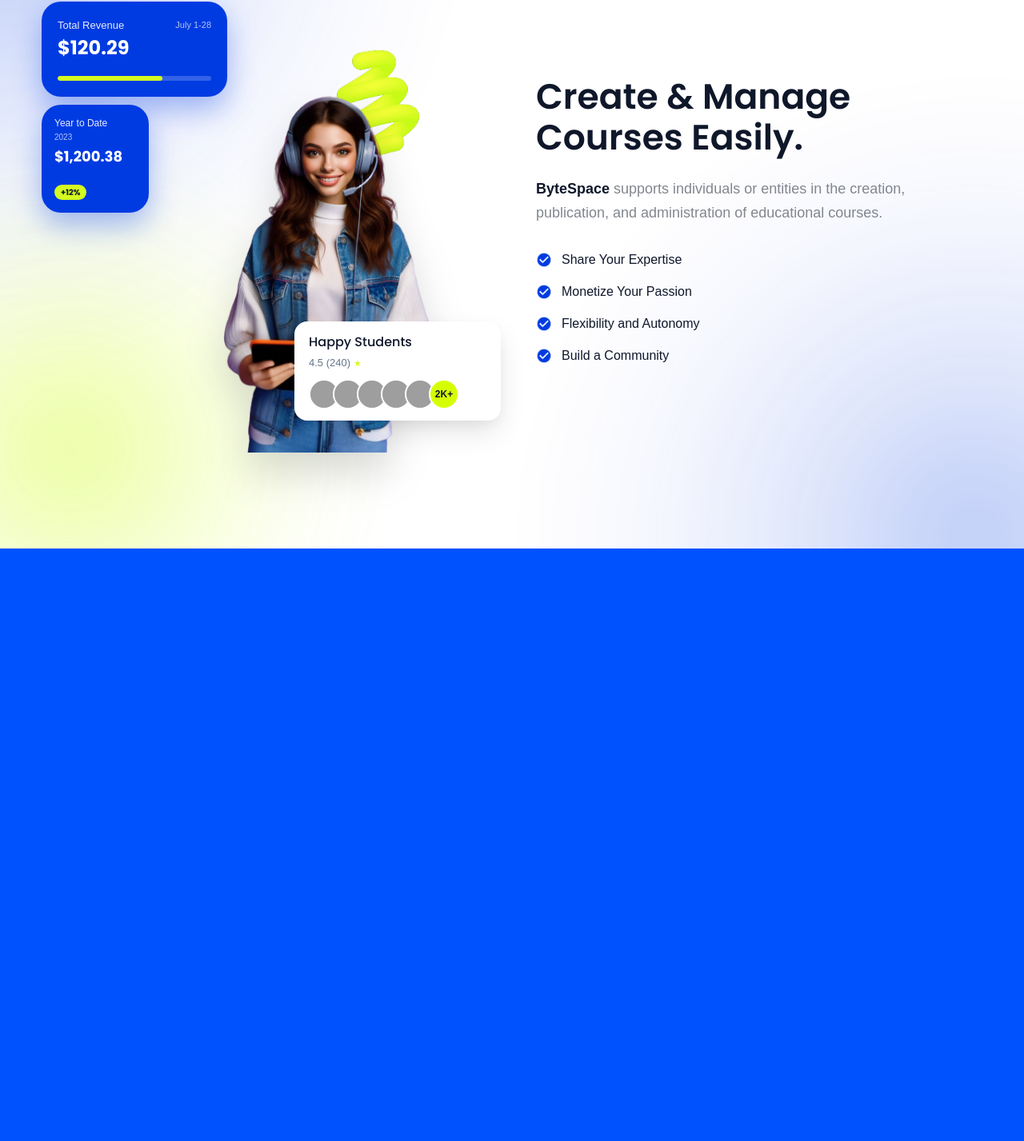
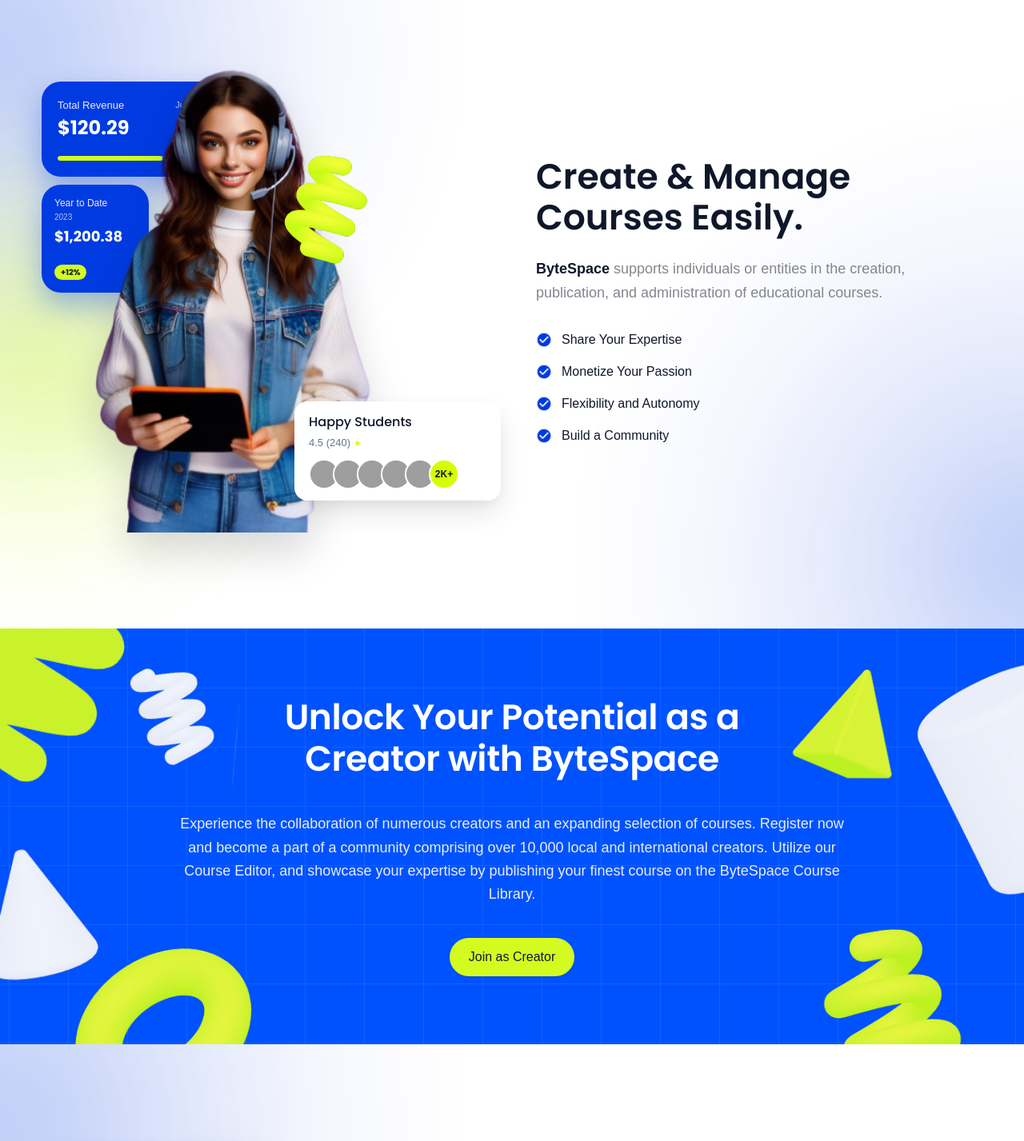
Before and after one commit to miazi2003/Bytespace, a Next.js app: page / in a window 1280 px wide. Shown: the part 4366-5793 px from the top of the page at 80% size. Before the commit the page ends 5052 px from the top, so only its background shows below. Built offline with nearby package versions, Linux system fonts and the light colour scheme; grey boxes are pictures that could not be loaded; a web font is replaced by a local one.

Commit message:
feat : add creatorCTA section

```diff
--- a/app/page.jsx
+++ b/app/page.jsx
@@ -4,7 +4,9 @@
 import LogoBar from '../components/LogoBar';
 import ExploreCourses from '../components/ExploreCourses';
 import LearningPaths from '../components/LearningPaths';
-import FeatureShowcase from '../components/FeatureShowcase';
+import ProfessionalGrowth from '../components/ProfessionalGrowth';
+import CourseCreation from '../components/CourseCreation';
+import CreatorCTA from '../components/CreatorCTA';
 
 export default function Home() {
   return (
@@ -16,7 +18,10 @@
       <LogoBar />
       <ExploreCourses />
       <LearningPaths />
-      <FeatureShowcase />
+      <ProfessionalGrowth />
+      <CourseCreation />
+      <CreatorCTA/>
+      <CourseCreation />
     </div>
   );
 }
--- /dev/null
+++ b/components/CreatorCTA.jsx
@@ -0,0 +1,77 @@
+import React from 'react';
+
+export default function CreatorCTA() {
+  return (
+    <section className="relative w-full bg-[#003BE2] bg-grid-pattern overflow-hidden py-[85px]">
+      {/* 3D Floating Decorative Assets */}
+      <div className="absolute inset-0 pointer-events-none overflow-hidden select-none" aria-hidden="true">
+        {/* Top-Left Lime Squiggle */}
+        <img
+          src="/creatorCtaimage/Mask Group.png"
+          alt=""
+          className="absolute -top-[30px] sm:top-[0px] -left-[20px] sm:-left-[30px] w-[140px] sm:w-[300px] object-contain -rotate-[0deg] opacity-95"
+        />
+
+        {/* Top-Left White Squiggle */}
+        <img
+          src="/creatorCtaimage/Frame (9).png"
+          alt=""
+          className="absolute top-[15px] sm:top-[25px] left-[12%] sm:left-[10%] w-[80px] sm:w-[170px] object-contain rotate-[5deg] opacity-95 hidden md:block"
+        />
+
+        {/* Bottom-Left White Cone */}
+        <img
+          src="/creatorCtaimage/Cone (5).png"
+          alt=""
+          className="absolute bottom-[60px] -left-[10px] sm:left-[0px] w-[80px] sm:w-[150px] object-contain opacity-95"
+        />
+
+        {/* Bottom-Left Lime Torus Ring */}
+        <img
+          src="/creatorCtaimage/Cone (6).png"
+          alt=""
+          className="absolute bottom-[50px] sm:bottom-[0px] left-[35px] sm:left-[45px] w-[150px] sm:w-[320px] object-contain opacity-95"
+        />
+
+        {/* Top-Right Lime Pyramid */}
+        <img
+          src="/creatorCtaimage/Cone (3).png"
+          alt=""
+          className="absolute top-[20px] sm:top-[30px] right-[12%] sm:right-[10%] w-[85px] sm:w-[188px] object-contain opacity-95 hidden md:block"
+        />
+
+        {/* Top-Right White Cylinder */}
+        <img
+          src="/creatorCtaimage/Cone (4).png"
+          alt=""
+          className="absolute -top-[20px] sm:top-[10px] -right-[20px] sm:-right-[30px] w-[140px] sm:w-[210px] object-contain opacity-95"
+        />
+
+        {/* Bottom-Right Lime 3D Squiggle */}
+        <img
+          src="/creatorCtaimage/Frame (11).png"
+          alt=""
+          className="absolute -bottom-[45px] sm:bottom-[0px] right-[10px] sm:right-[15px] w-[140px] sm:w-[300px] object-contain opacity-95"
+        />
+      </div>
+
+      {/* Content Container */}
+      <div className="relative z-10 w-full max-w-[960px] mx-auto px-6 text-center flex flex-col items-center">
+        <h2 className="font-poppins font-semibold text-[32px] sm:text-[40px] md:text-[44px] text-white leading-[1.2] tracking-[-0.01em]">
+          Unlock Your Potential as a<br />Creator with ByteSpace
+        </h2>
+
+        <p className="font-satoshi text-[16px] md:text-[18px] text-white/90 leading-relaxed max-w-[840px] mx-auto mt-[40px] mb-[40px]">
+          Experience the collaboration of numerous creators and an expanding selection of courses. Register now and become a part of a community comprising over 10,000 local and international creators. Utilize our Course Editor, and showcase your expertise by publishing your finest course on the ByteSpace Course Library.
+        </p>
+
+        <button
+          type="button"
+          className="bg-[#D4FB20] hover:bg-[#C4EC00] active:scale-[0.98] text-[#0F172A] font-satoshi font-medium text-[16px] px-[24px] py-[12px] rounded-full transition-all duration-200 cursor-pointer shadow-sm"
+        >
+          Join as Creator
+        </button>
+      </div>
+    </section>
+  );
+}
```
